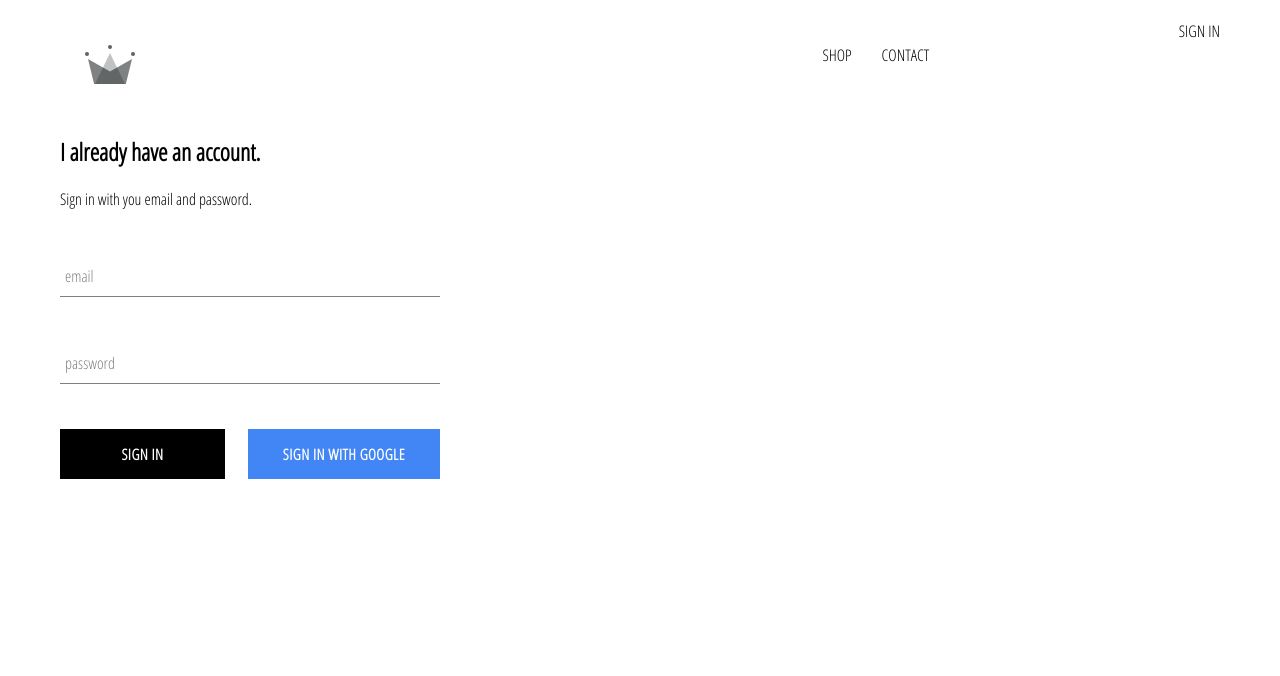
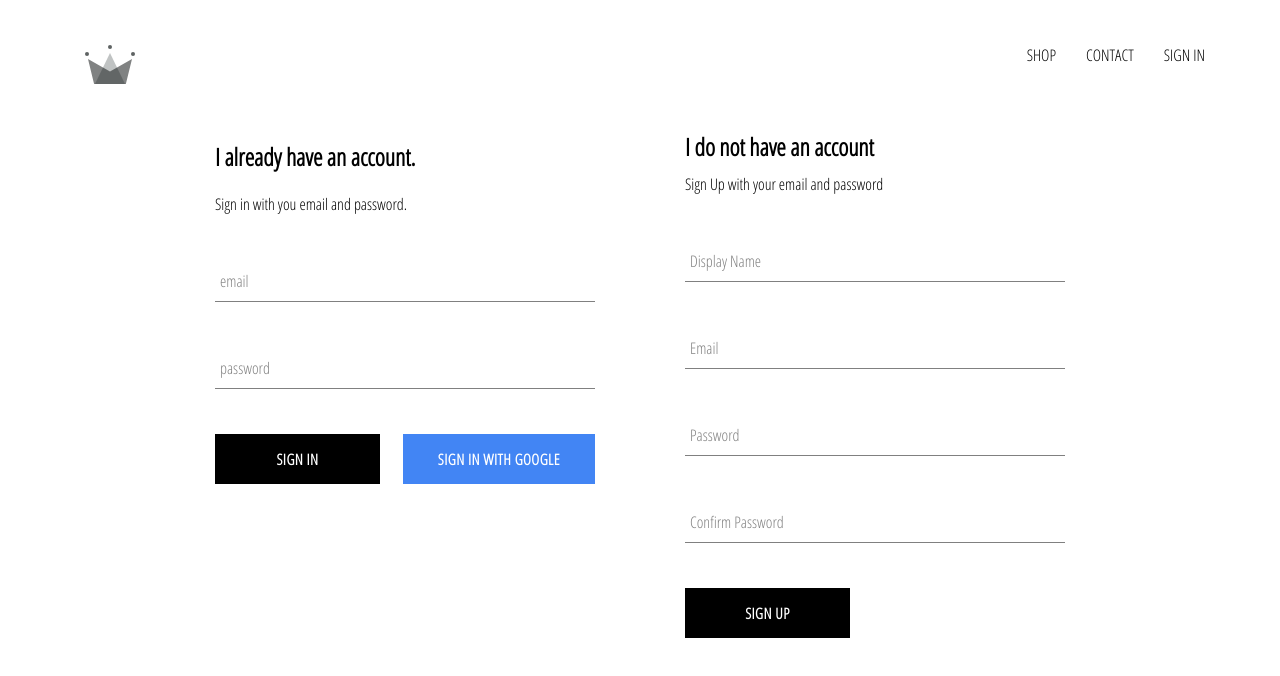
Before and after one commit to rakshitsaxena/crwn-clothing, a React (Create React App) app: page /signin in a window 1280 px wide. Shown: the top 676 px of the page. Built offline with nearby package versions, Linux system fonts and the light colour scheme; no server answers.

Commit message:
implement firebase utils, include ability to store authenticated users into firstore db

```diff
--- a/src/App.js
+++ b/src/App.js
@@ -7,7 +7,7 @@
 import ShopPage from "./pages/shop/shop.component";
 import SignInAndSignUpPage from "./pages/sign-in-and-sign-up/sign-in-and-sign-up.component";
 import Header from "./components/header/header.component";
-import { auth } from "./firebase/firebase.utils";
+import { auth, createUserProfileDocument } from "./firebase/firebase.utils";
 
 class App extends React.Component {
   constructor(){
@@ -21,9 +21,23 @@
   unsubscribeFromAuth = null;
 
   componentDidMount(){
-    this.unsubscribeFromAuth = auth.onAuthStateChanged(user => { //listening to state changes in auth
-      this.setState({currentUser: user});
-      console.log(user);
+    this.unsubscribeFromAuth = auth.onAuthStateChanged(async userAuth => { //listening to state changes in auth
+      if(userAuth){
+        const userRef = createUserProfileDocument(userAuth);
+
+        (await userRef).onSnapshot( snapShot => { //first state of change
+          this.setState({
+            currentUser: {
+              id: snapShot.id,
+              ...snapShot.data()
+            }
+          }, () => {
+            console.log(this.state);
+          })
+        });
+      } else {
+        this.setState({currentUser: userAuth}); //setting currentUser to null
+      }
     });
 
   }
--- a/src/components/header/header.component.jsx
+++ b/src/components/header/header.component.jsx
@@ -18,7 +18,6 @@
       <Link className="option" to="/shop">
         CONTACT
       </Link>
-    </div>
       {currentUser ? (
         <div className="option" onClick={() => auth.signOut()}>
           SIGN OUT
@@ -29,6 +28,7 @@
         </Link>
       )}
     </div>
+  </div>
 );
 
 export default Header;
--- /dev/null
+++ b/src/components/sign-up/sign-up.component.jsx
@@ -0,0 +1,102 @@
+import React from "react";
+
+import FormInput from "../form-input/form-input.component";
+import CustomButton from "../custom-button/custom-button.component";
+
+import { auth, createUserProfileDocument } from "../../firebase/firebase.utils";
+
+import "./sign-up.styles.scss";
+
+class SignUp extends React.Component {
+  constructor() {
+    super();
+
+    this.state = {
+      //users going type in these things
+      displayName: "",
+      email: "",
+      password: "",
+      confirmPassword: "",
+    };
+  }
+
+  handleSubmit = async (event) => {
+    event.preventDefault();
+    const { displayName, email, password, confirmPassword } = this.state;
+
+    if (password !== confirmPassword) {
+      alert("passwords don't match");
+      return;
+    }
+
+    try {
+      const { user } = await auth.createUserWithEmailAndPassword(
+        email,
+        password
+      );
+      await createUserProfileDocument(user, { displayName });
+
+      //this will clear our form
+      this.setState({
+        displayName: "",
+        email: "",
+        password: "",
+        confirmPassword: "",
+      });
+    } catch (error) {
+      console.error(error);
+    }
+  };
+
+  handleChange = (event) => {
+    const { name, value } = event.target;
+    this.setState({ [name]: value });
+  };
+
+  render() {
+    const { displayName, email, password, confirmPassword } = this.state;
+    return (
+      <div className="sign-up">
+        <h2 className="title"> I do not have an account</h2>
+        <span>Sign Up with your email and password</span>
+        <form className="sign-up-form" onSubmit={this.handleSubmit}>
+          <FormInput
+            type="text"
+            name="displayName"
+            value={displayName}
+            onChange={this.handleChange}
+            label="Display Name"
+            required
+          />
+          <FormInput
+            type="text"
+            name="email"
+            value={email}
+            onChange={this.handleChange}
+            label="Email"
+            required
+          />
+          <FormInput
+            type="password"
+            name="password"
+            value={password}
+            onChange={this.handleChange}
+            label="Password"
+            required
+          />
+          <FormInput
+            type="password"
+            name="confirmPassword"
+            value={confirmPassword}
+            onChange={this.handleChange}
+            label="Confirm Password"
+            required
+          />
+          <CustomButton type="submit">SIGN UP</CustomButton>
+        </form>
+      </div>
+    );
+  }
+}
+
+export default SignUp;
--- /dev/null
+++ b/src/components/sign-up/sign-up.styles.scss
@@ -0,0 +1,9 @@
+.sign-up {
+    display: flex;
+    flex-direction: column;
+    width: 380px;
+
+    .title {
+      margin: 10px 0;
+    }
+  }
--- a/src/firebase/firebase.utils.js
+++ b/src/firebase/firebase.utils.js
@@ -13,6 +13,31 @@
     measurementId: "G-X5PK1BD16Q"
   };
 
+export const createUserProfileDocument = async (userAuth, additionalData) => {
+    if(!userAuth) return;
+    const userRef = firestore.doc(`users/${userAuth.uid}`);
+
+    const snapShot = await userRef.get();
+
+    if(!snapShot.exists){ //if there is any data or not
+        const { displayName, email} = userAuth;
+        const createdAt = new Date();
+
+        try {
+            await userRef.set({
+                displayName,
+                email,
+                createdAt,
+                ...additionalData
+            })
+        } catch(error){
+            console.log('error creating user', error.message);
+        }
+    }
+
+    return userRef;
+}
+
   if (!firebase.apps.length) {
     firebase.initializeApp(config);
  }
--- a/src/pages/sign-in-and-sign-up/sign-in-and-sign-up.component.jsx
+++ b/src/pages/sign-in-and-sign-up/sign-in-and-sign-up.component.jsx
@@ -2,10 +2,12 @@
 
 import "./sign-in-and-sign-up.styles.scss";
 import SignIn from "../../components/sign-in/sign-in.component";
+import SignUp from "../../components/sign-up/sign-up.component";
 
 const SignInAndSignUpPage = () => (
   <div className="sign-in-and-sign-up">
     <SignIn />
+    <SignUp />
   </div>
 );
 
--- a/src/pages/sign-in-and-sign-up/sign-in-and-sign-up.styles.scss
+++ b/src/pages/sign-in-and-sign-up/sign-in-and-sign-up.styles.scss
@@ -0,0 +1,7 @@
+.sign-in-and-sign-up{
+    width: 850px;
+    display: flex;
+    justify-content: space-between;
+    margin: 30px auto;
+
+}
```
Lines whose indentation alone changed are shown as unchanged.
